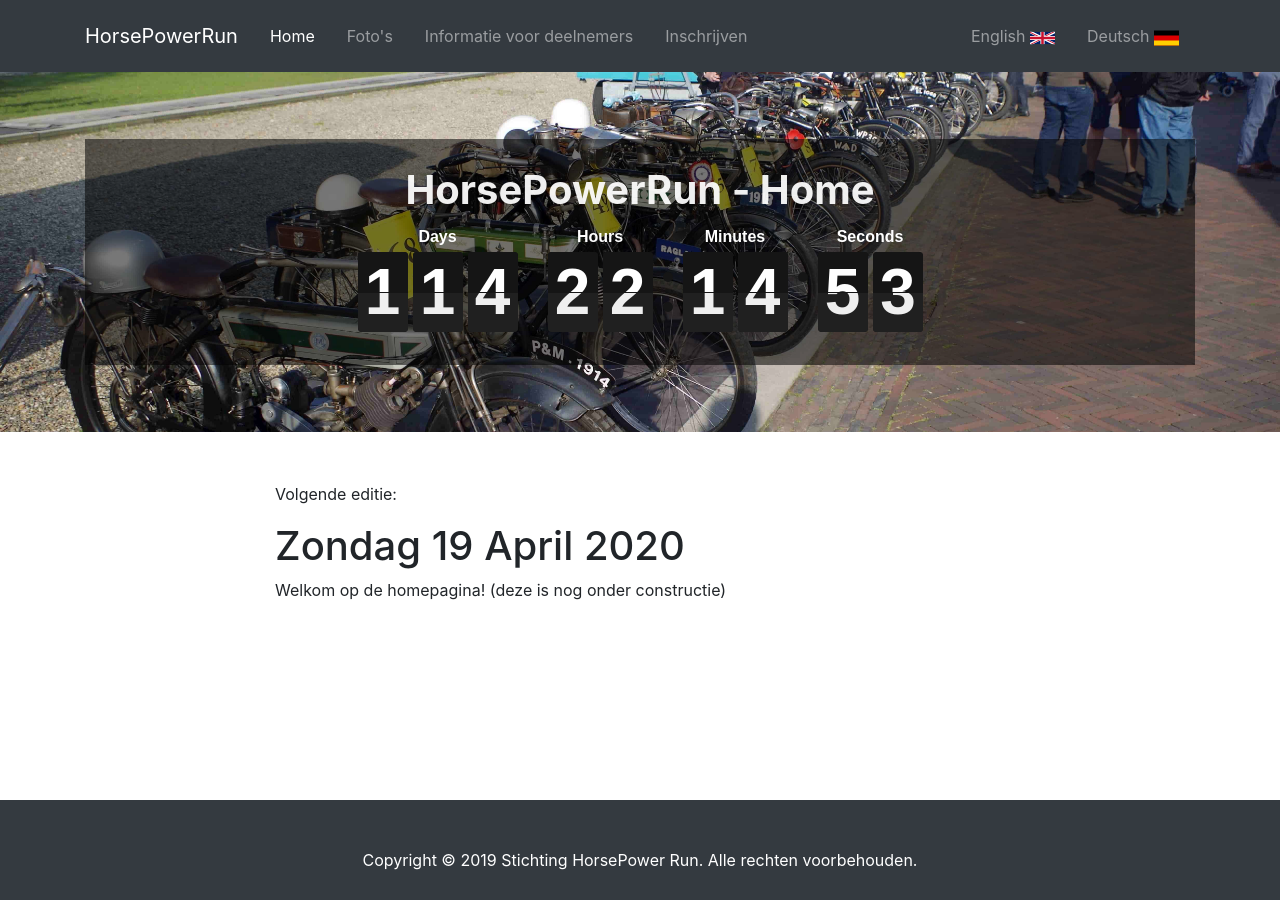
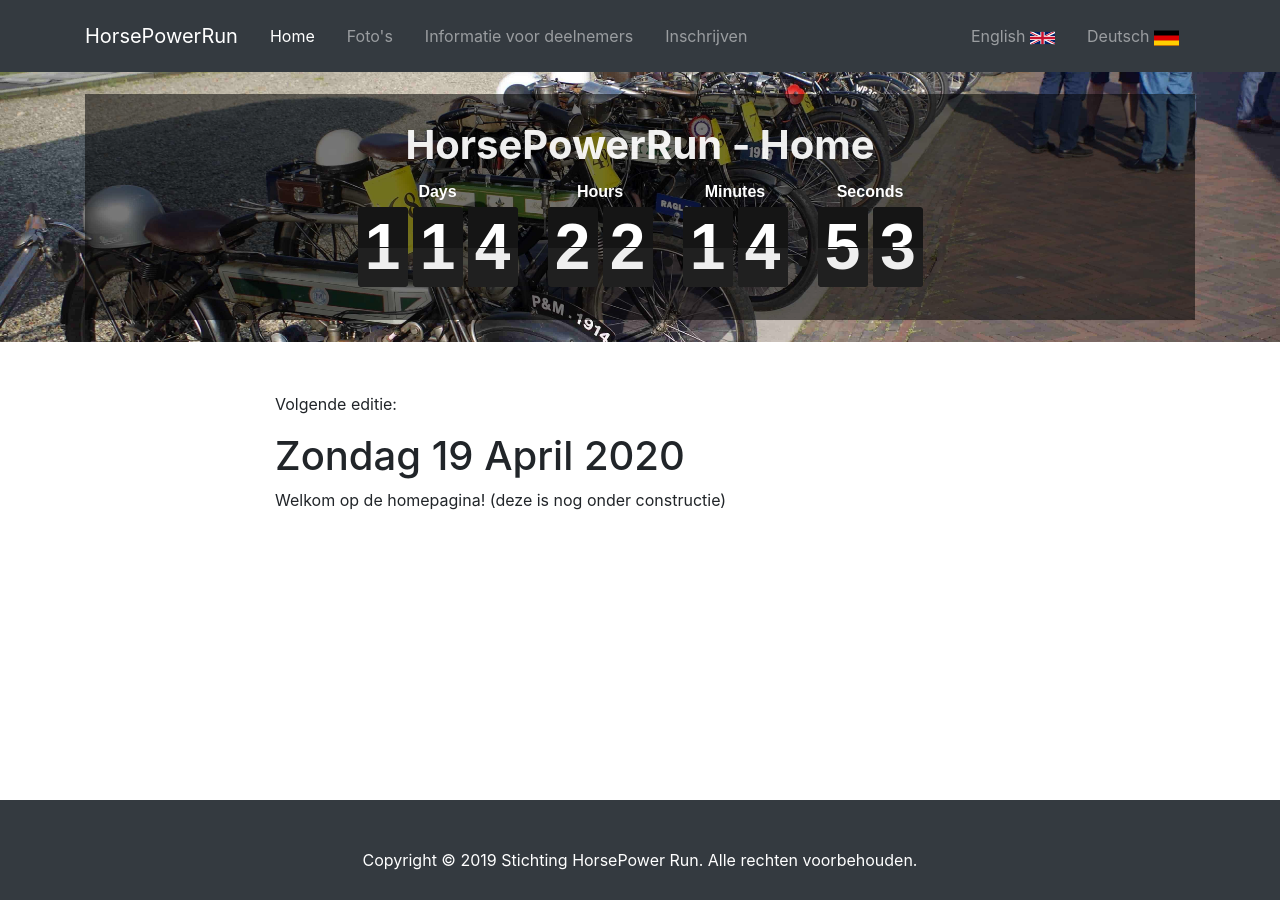
Before and after one commit to nielshuman/HorsePowerRun, a Jekyll site: the page built from nl/index.md, in a window 1280 px wide. Built offline with Jekyll 4.4.1, drawn with Linux system fonts in a browser that asks for light colours.

Commit message:
Update nl-title.html

```diff
--- a/_layouts/nl-title.html
+++ b/_layouts/nl-title.html
@@ -13,7 +13,7 @@
 
     {% include header.html %}
 
-    <header class="masthead">
+    <header class="masthead" style="height:30vh;">
       <div class="container h-100">
         <div class="row h-100 align-items-center">
           <div class="col-12 text-center">
```
